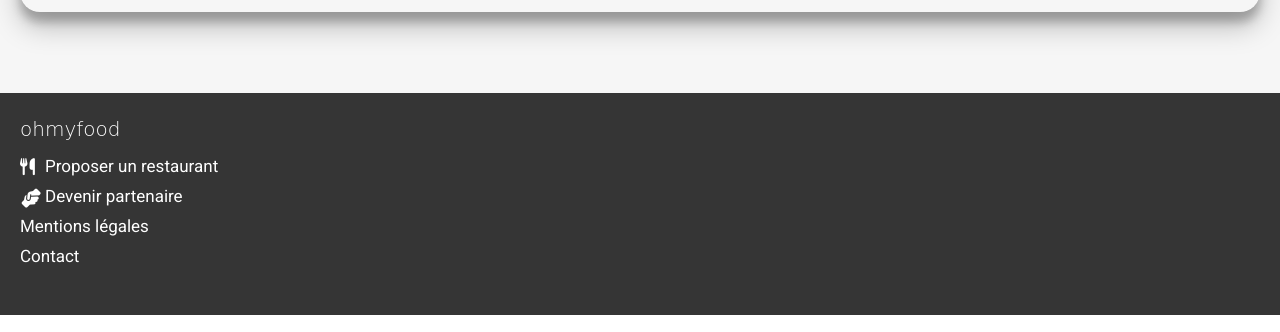
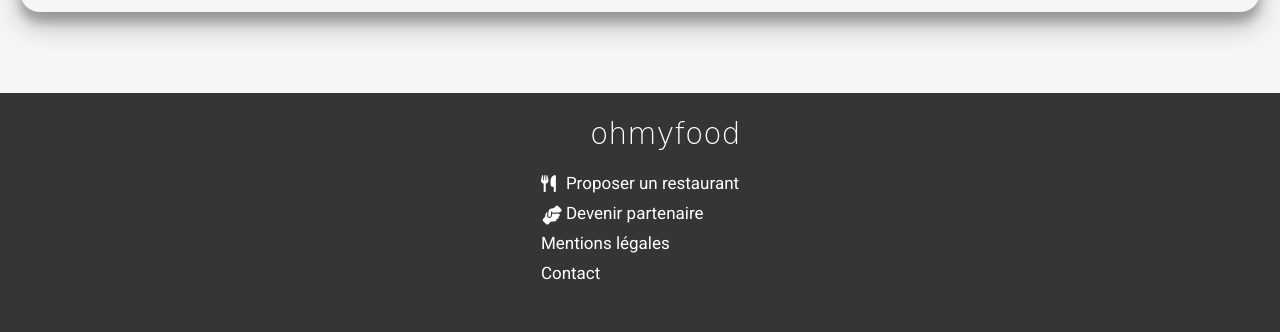
Before and after one commit to Anthony-FM/P3_ohmyfood, a website: page index.html in a window 1280 px wide. Shown: the part 1988-2320 px from the top of the page. Drawn offline with Linux system fonts and the light colour scheme; a web font is replaced by a local one.

Commit message:
Ajout variable footer pour responsive

```diff
--- a/scss/layout/_footer.scss
+++ b/scss/layout/_footer.scss
@@ -5,14 +5,22 @@
     align-items: flex-start;
     background-color: $color-txt-light;
     padding: $padding-global;
+    @include tablette {
+        align-items: center;
+    }
+
     &__logo {
         width: 100px;
         height: 16px;
-        margin: 26px 0 23px;
+        margin: map-get($footer-logo-padding, mobile);
         font-size: 20px;
         font-family: 'Shrikhand', cursive;
         color: $color-white;
         font-weight: lighter;
+        @include tablette {
+            font-size: 30px;
+            margin: map-get($footer-logo-padding, tab);
+        }
 
     }
 }
--- a/scss/utils/_variables.scss
+++ b/scss/utils/_variables.scss
@@ -10,6 +10,11 @@
 $color-txt-news: #008766;
 
 /*Taille*/
+$padding-global: 0 20px;
 $header-height: 63px, 80px, 90px;
-$padding-global: 0 20px;
 $header-logo: 30px, 34px, 40px;
+$footer-logo: 20px, 30px;
+$footer-logo-padding:(
+    mobile: 26px 0 23px,
+    tab: 26px 0 40px,
+);
```
Also changed, not shown: css/style.css, 1 other file.
